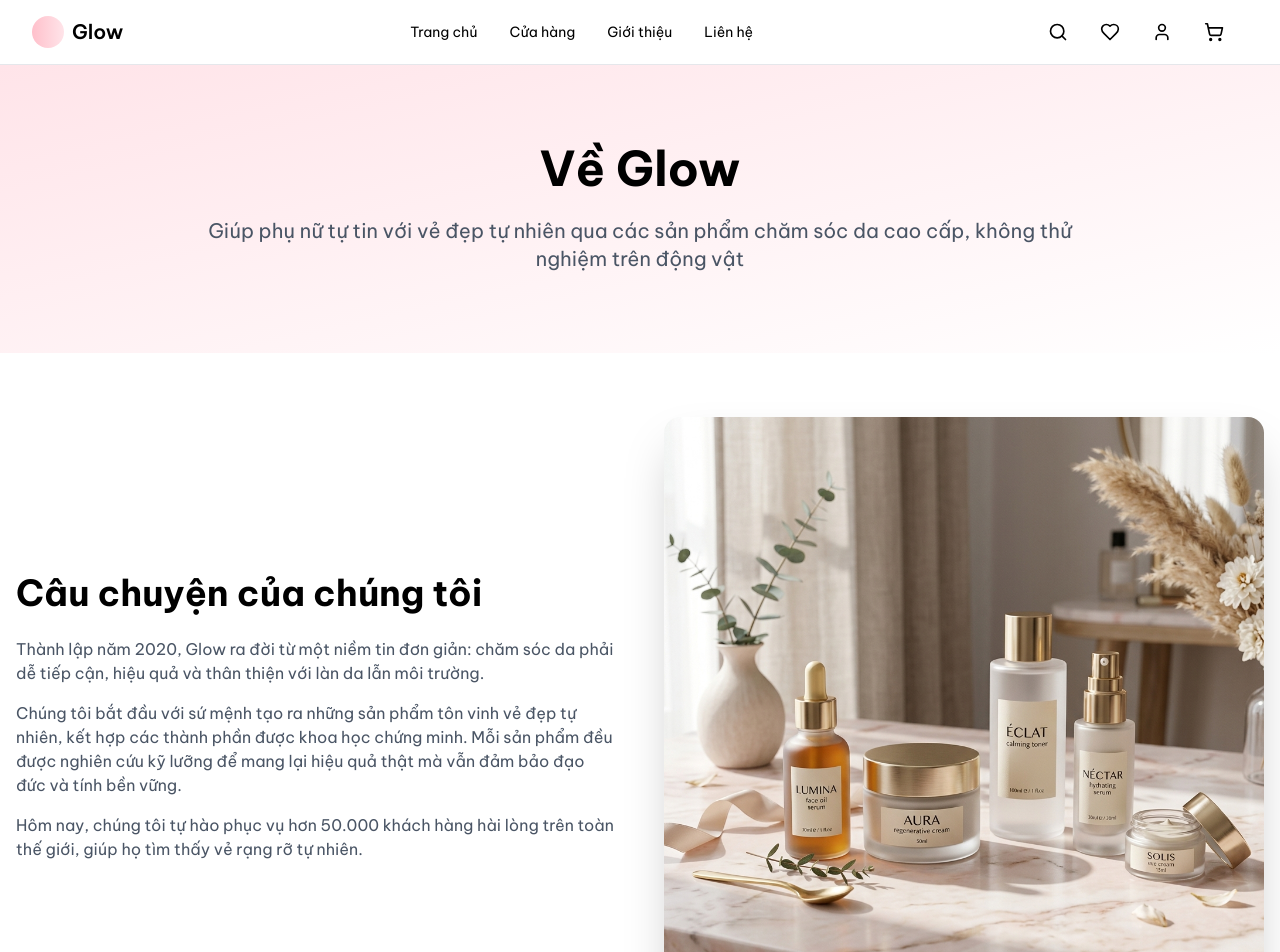
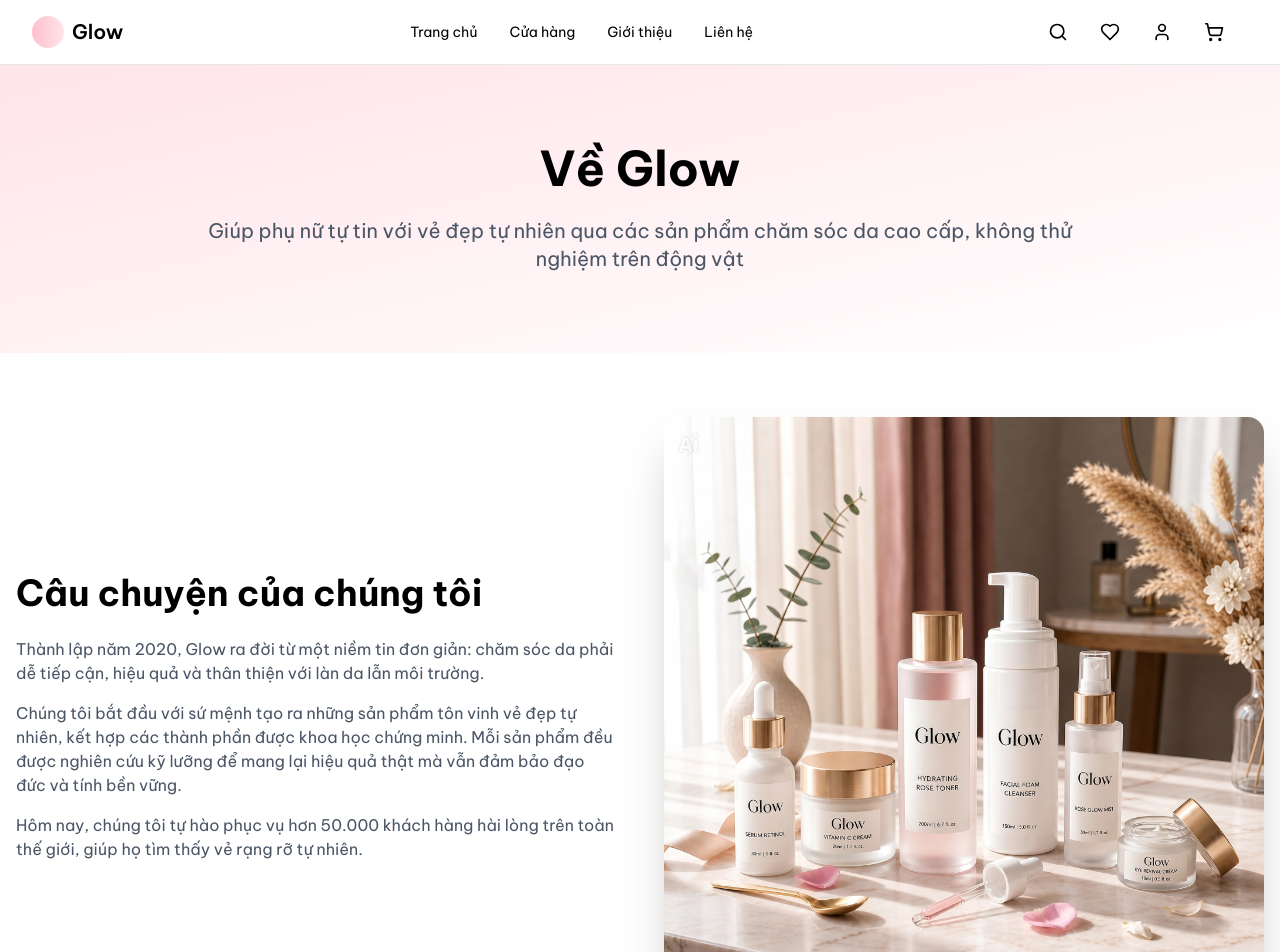
Before and after one commit to ngthmhg1710-dotcom/Quantrihethongthongtin_web, a React (Vite) app in the folder client/: page /about in a window 1280 px wide. Shown: the top 952 px of the page. Built offline with nearby package versions, Linux system fonts and the light colour scheme; no server answers.

Commit message:
cap nhat hinh lien he, gioi thieu

```diff
--- a/client/src/app/pages/About.tsx
+++ b/client/src/app/pages/About.tsx
@@ -74,7 +74,7 @@ export function About() {
             </div>
             <div>
               <img
-                src="/images/hero.png"
+                src="/images/hero2.jpeg"
                 alt="Câu chuyện thương hiệu"
                 className="rounded-2xl shadow-2xl"
               />
--- a/client/src/app/pages/Contact.tsx
+++ b/client/src/app/pages/Contact.tsx
@@ -90,7 +90,7 @@ export function Contact() {
           <div className="grid md:grid-cols-2 gap-12">
             <div>
               <img
-                src="/images/hero.png"
+                src="/images/hero2.jpeg"
                 alt="Liên hệ"
                 className="rounded-2xl shadow-2xl w-full h-full object-cover"
               />
```
